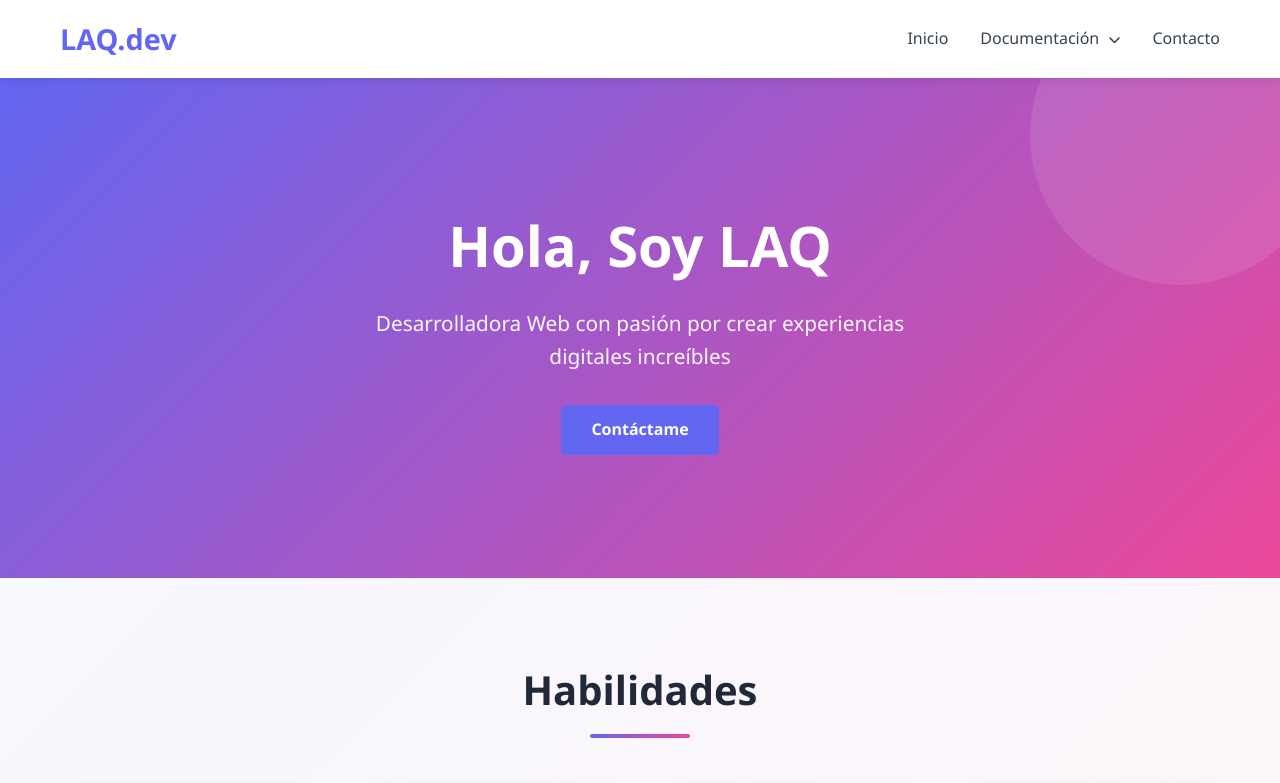
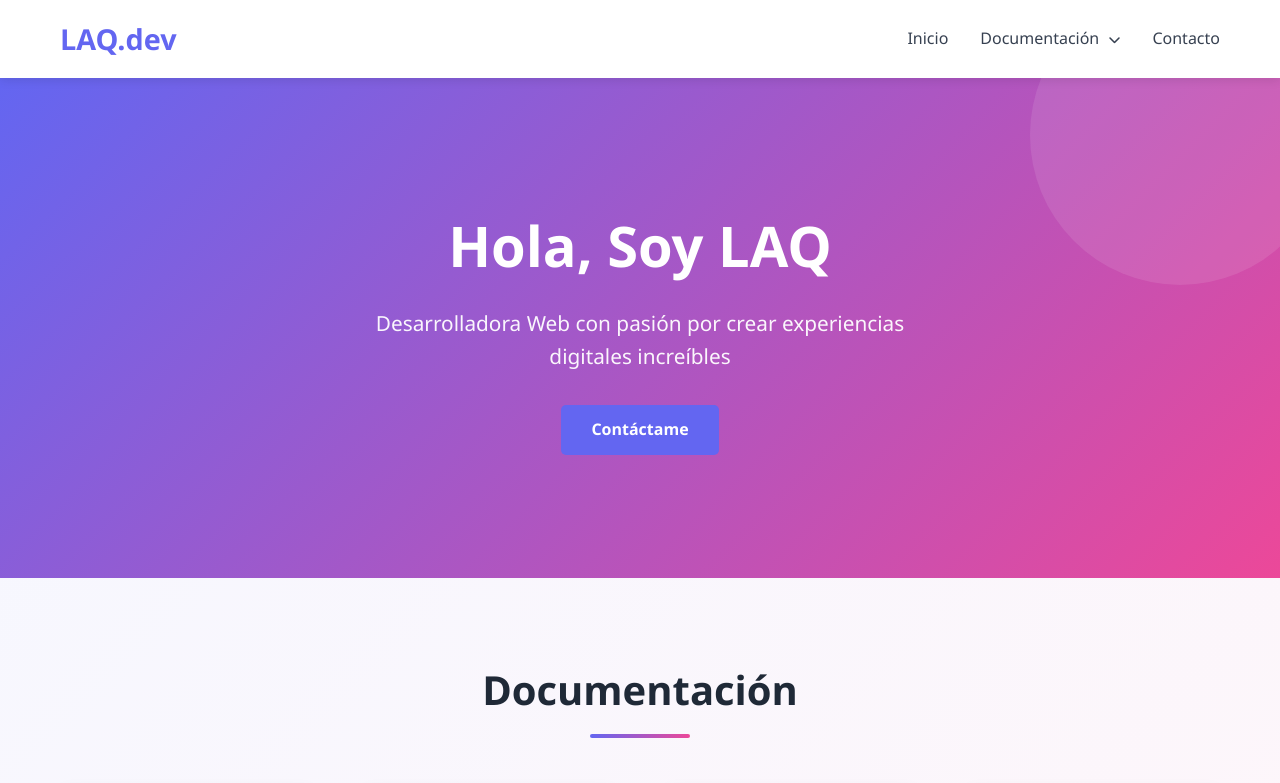
Before and after one commit to LAsantander/LAsantander.github.io, a plain HTML site: page index.html in a window 1280 px wide. Shown: the top 783 px of the page. Drawn offline with Linux system fonts and the light colour scheme.

Commit message:
Update index.html

```diff
--- a/index.html
+++ b/index.html
@@ -56,7 +56,7 @@
     <!-- SECCIÓN HABILIDADES -->
     <section id="habilidades" class="skills">
         <div class="container">
-            <h2 class="section-title">Habilidades</h2>
+            <h2 class="section-title">Documentación</h2>
             <div class="skills-grid">
                 <div class="skill-item">
                     <i class="fab fa-html5"></i>
```
